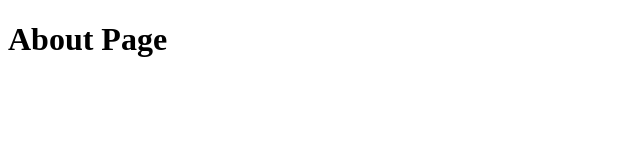
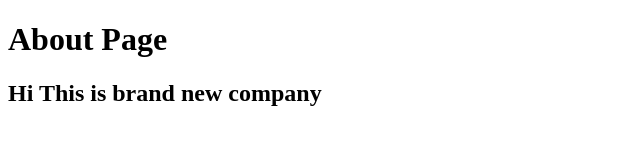
Before and after one commit to gitlearnerpro/website, a plain HTML site: page about.html in a window 1280 px wide. Shown: the whole page, without its empty margins (0-640 px from the left). Drawn offline with Linux system fonts and the light colour scheme.

Commit message:
About page modified

```diff
--- a/about.html
+++ b/about.html
@@ -7,5 +7,6 @@
 </head>
 <body>
     <h1>About Page</h1>
+    <h2>Hi This is brand new company</h2>
 </body>
 </html>
```
